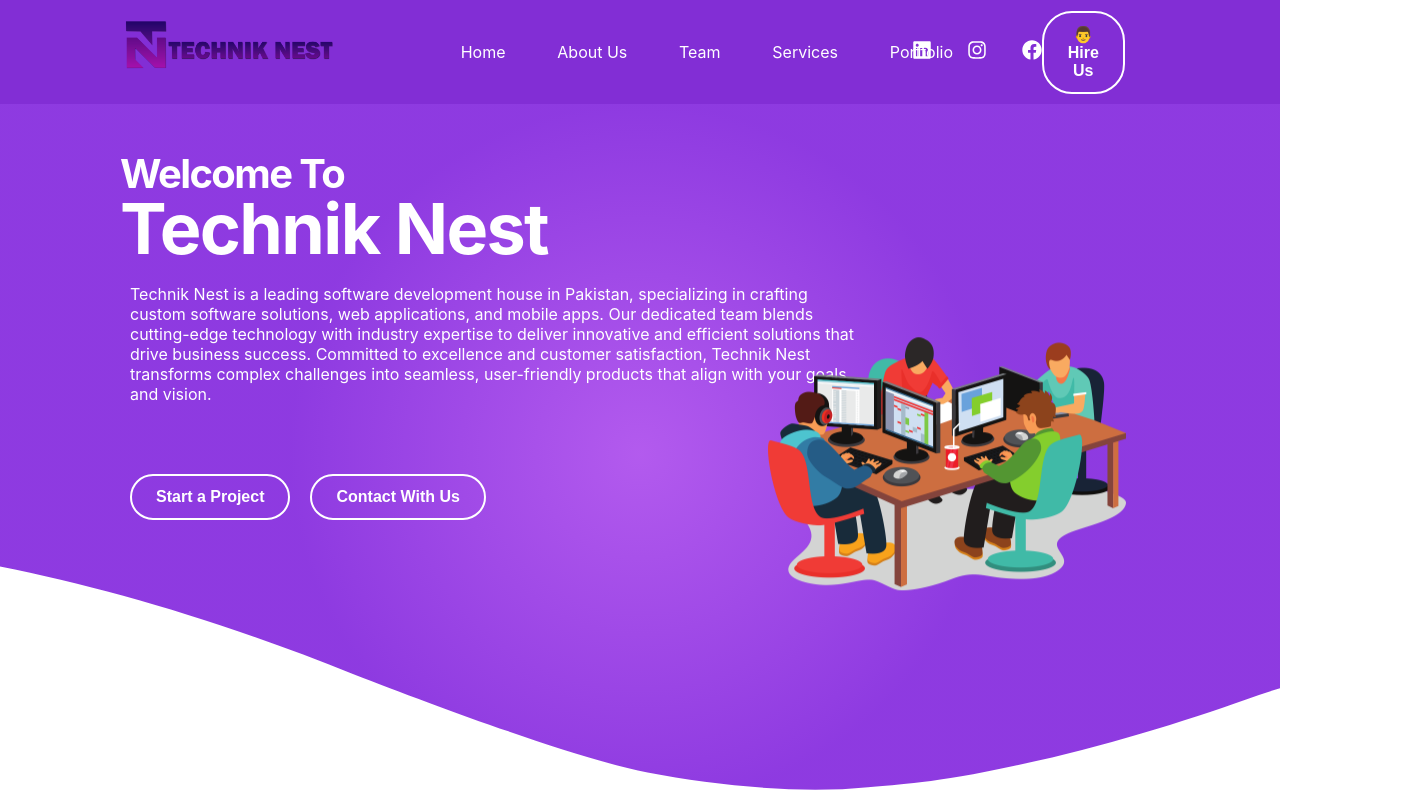
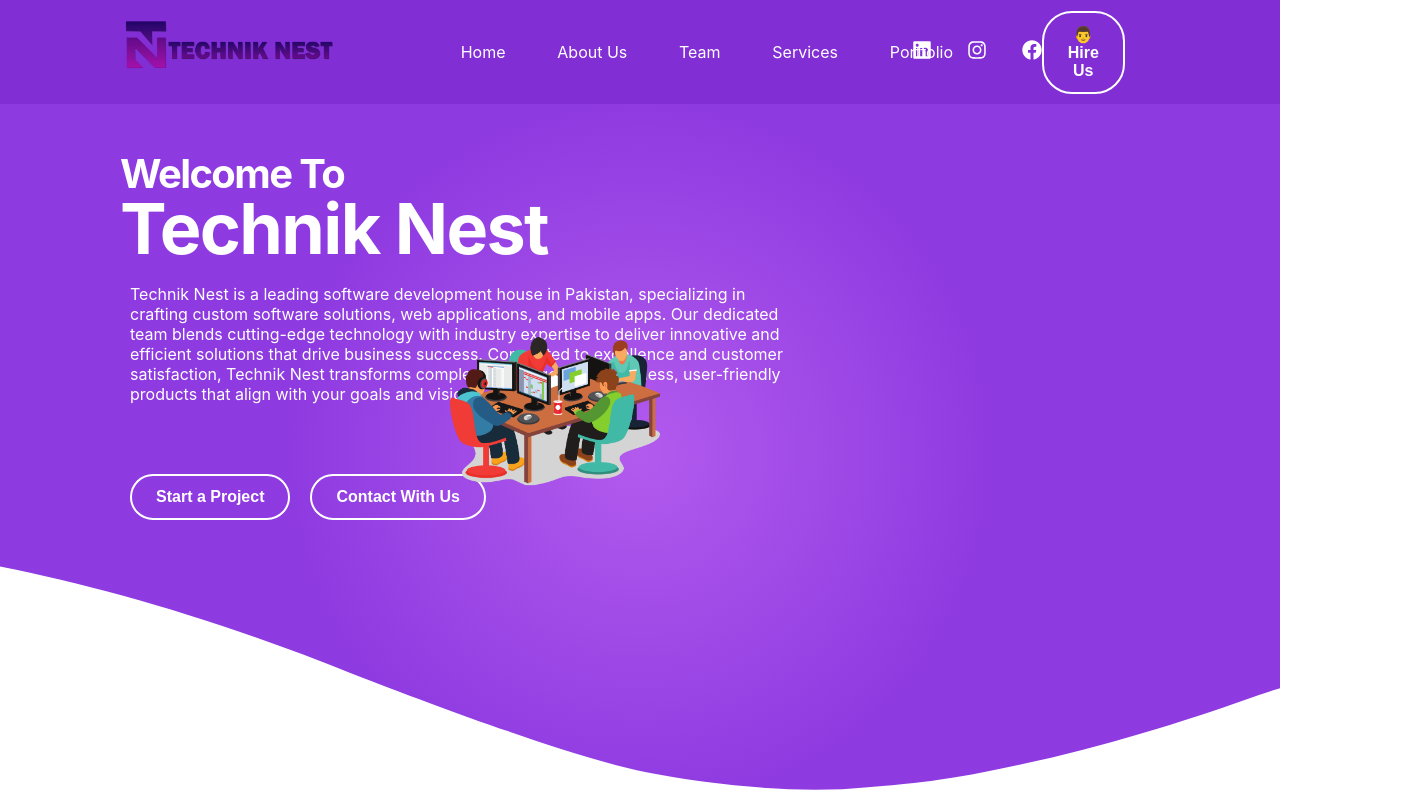
Before and after one commit to alimustafvi202/technik-nest, a React (Create React App) app: page / in a window 1280 px wide. Shown: the whole page, 1410 px wide, since content can reach past the window. Built offline with nearby package versions, Linux system fonts and the light colour scheme.

Commit message:
enable responsive

```diff
--- a/package.json
+++ b/package.json
@@ -9,7 +9,7 @@
     "react": "^18.3.1",
     "react-dom": "^18.3.1",
     "react-icons": "^5.3.0",
-    "react-scripts": "5.0.1",
+    "react-scripts": "^5.0.1",
     "web-vitals": "^2.1.4"
   },
   "scripts": {
--- a/src/components/styles.css
+++ b/src/components/styles.css
@@ -488,8 +488,9 @@
 :: 8.0 WELCOME AREA CSS
 ****************************** */
 .welcome-area {
+  display: flex;
     height: 700px;
-    z-index: 1;
+    max-width: 100%;
 }
 .welcome-intro h1, .welcome-intro h2 {
     line-height: 1; /* Remove extra line spacing */
@@ -529,6 +530,22 @@
 .welcome-area.bg-overlay::after {
     z-index: -2;
 }
+
+@media (min-width: 768px) {
+  .welcome-area {
+      flex-direction: row;
+      justify-content: space-between;
+  }
+
+  .welcome-intro {
+      text-align: left;
+  }
+
+  .welcome-thumb-wrapper {
+      margin-top: 0;
+  }
+}
+
 
 .button-group {
     display: flex;
```
Also changed, not shown: 1 other file (tests, documents, lock files or other folders).
